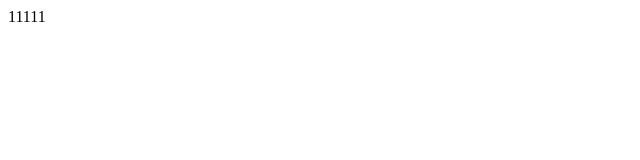
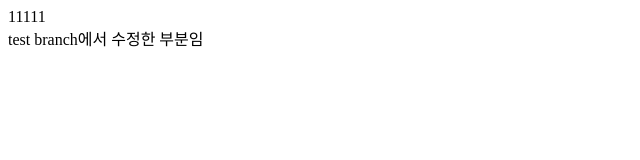
Before and after one commit to sean-spreatics/kdt3rd-branch, a plain HTML site: page index.html in a window 1280 px wide. Shown: the whole page, without its empty margins (0-640 px from the left). Drawn offline with Linux system fonts and the light colour scheme.

Commit message:
브랜치 테스트 - div 추가

```diff
--- a/index.html
+++ b/index.html
@@ -8,5 +8,6 @@
   </head>
   <body>
     <div>11111</div>
+    <div>test branch에서 수정한 부분임</div>
   </body>
 </html>
```
